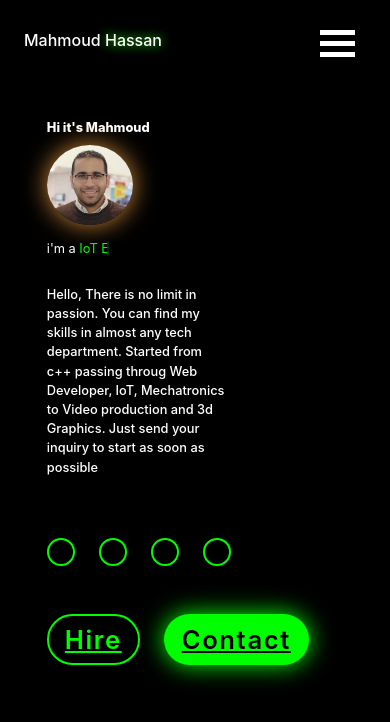
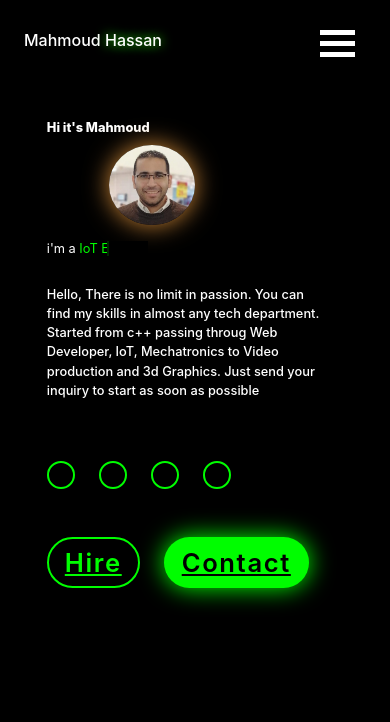
Before and after one commit to mahmoudhkassemeg/portfolio, a React (Create React App) app: page / in a window 390 px wide. Shown: the top 722 px of the page. Built offline with nearby package versions, Linux system fonts and the light colour scheme.

Commit message:
added channel name

```diff
--- a/src/Components/Homeimg/Homeimg.css
+++ b/src/Components/Homeimg/Homeimg.css
@@ -234,28 +234,28 @@
 @media only screen and (max-width:1200px){
     .home-img{
         display: flex;
-        justify-content: left;
+        justify-content: right;
         align-items: center;
 
     }
     .homeImgMain{
         display: flex;
-        justify-content: left;
+        justify-content: right;
         align-items: center;
 
 
     }
     .home-content{
         display: grid;
-        grid-template-columns: 1fr;
+        grid-template-columns: 1fr 1fr;
         grid-template-rows: auto auto auto 1fr auto auto;
         grid-template-areas:
-        "h1"
-        "img"
-        "h3"
-        "p"
-        "social"
-        "btn-group";
+        "h1 h1"
+        "img img"
+        "h3 h3"
+        "p p"
+        "social social"
+        "btn-group btn-group";
 
     }
     .home-content p,.home-content h1, .home-content h3{
@@ -272,7 +272,7 @@
         display: flex;
         justify-content: left;
         text-align: left;
-        width: 60%;
+        width: 95%;
         height: fit-content;
     }
 }
```
